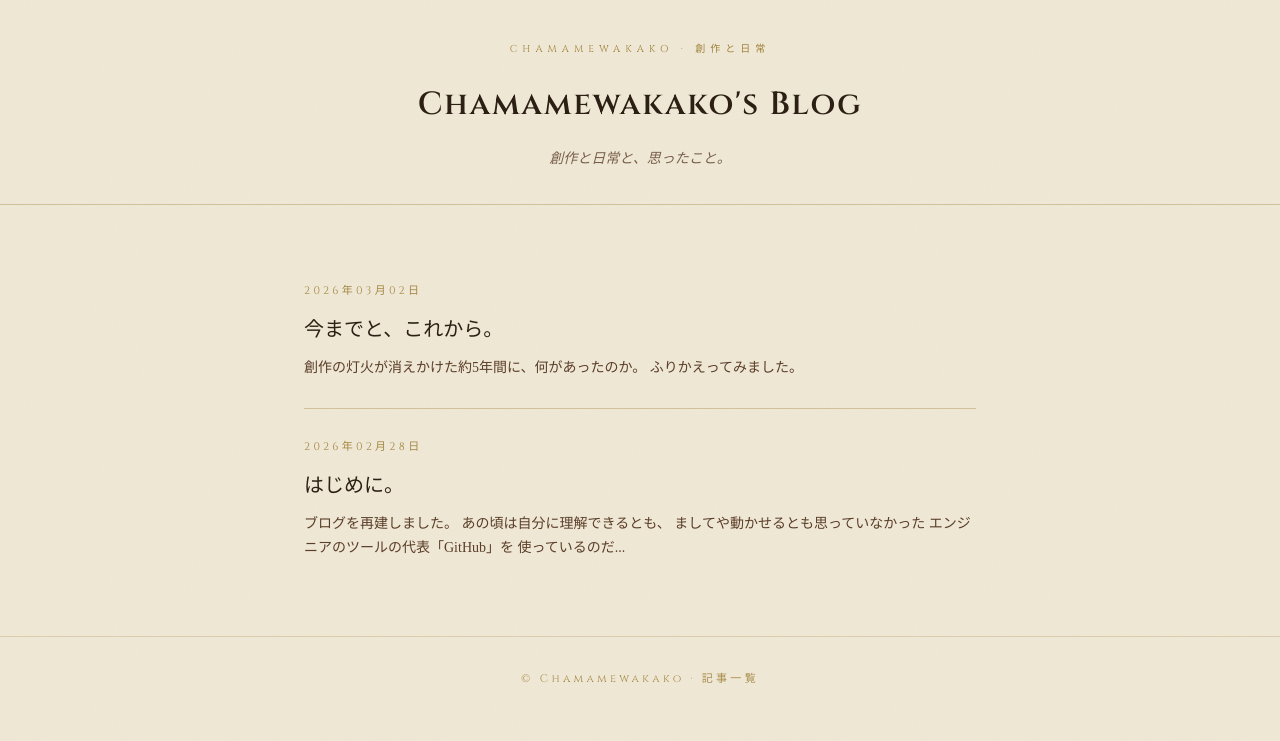
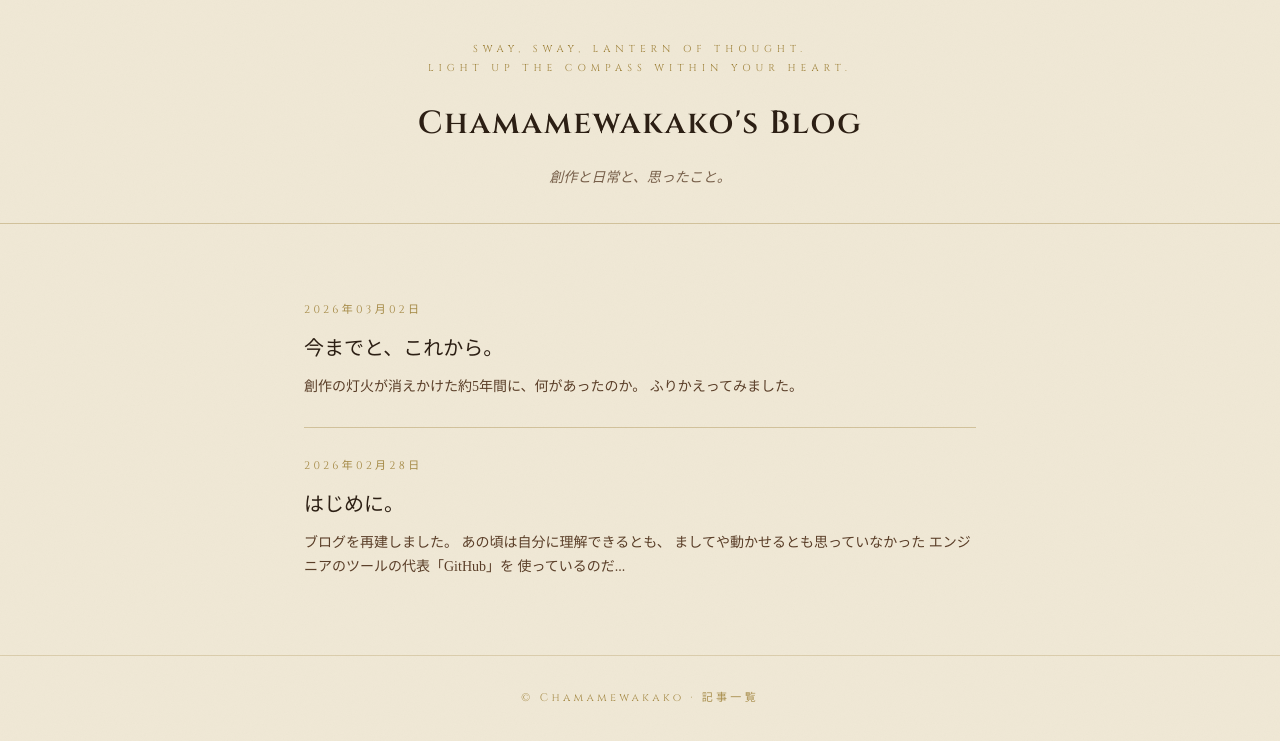
Before and after one commit to Chamamewakako/blog, a Jekyll site: the page built from index.md, in a window 1280 px wide. Shown: the top 741 px of the page. Built offline with Jekyll 4.4.1, drawn with Linux system fonts in a browser that asks for light colours; some web fonts are replaced.

Commit message:
Update header-eyebrow default.html

```diff
--- a/_layouts/default.html
+++ b/_layouts/default.html
@@ -11,7 +11,7 @@
 <body>
   <header class="site-header">
     <div class="header-inner">
-      <span class="header-eyebrow">CHAMAMEWAKAKO · 創作と日常</span>
+      <span class="header-eyebrow">Sway, Sway, Lantern of Thought.<br>Light up the Compass within your Heart.</span>
       <a href="{{ '/' | relative_url }}" class="site-title">{{ site.title }}</a>
       <p class="site-desc">{{ site.description }}</p>
     </div>
```
